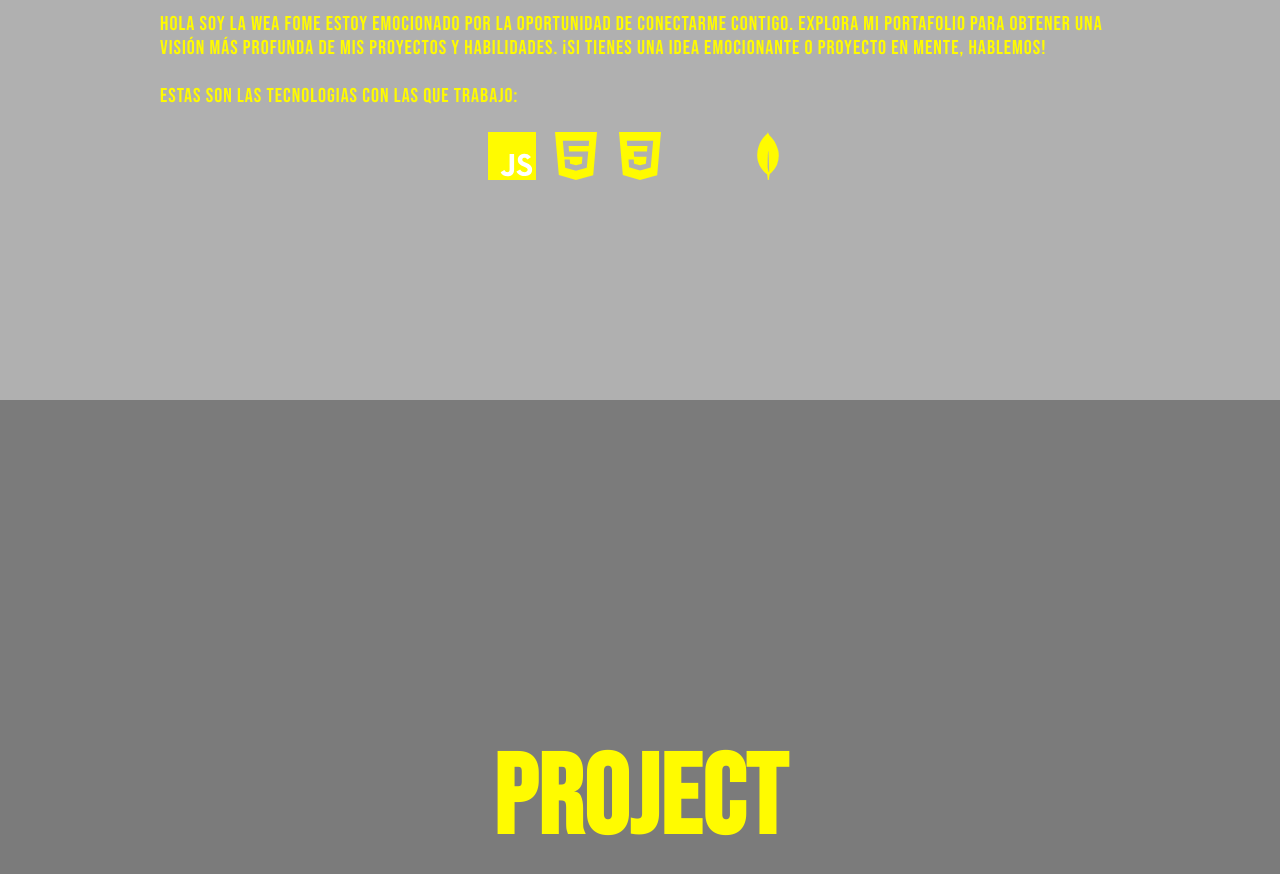
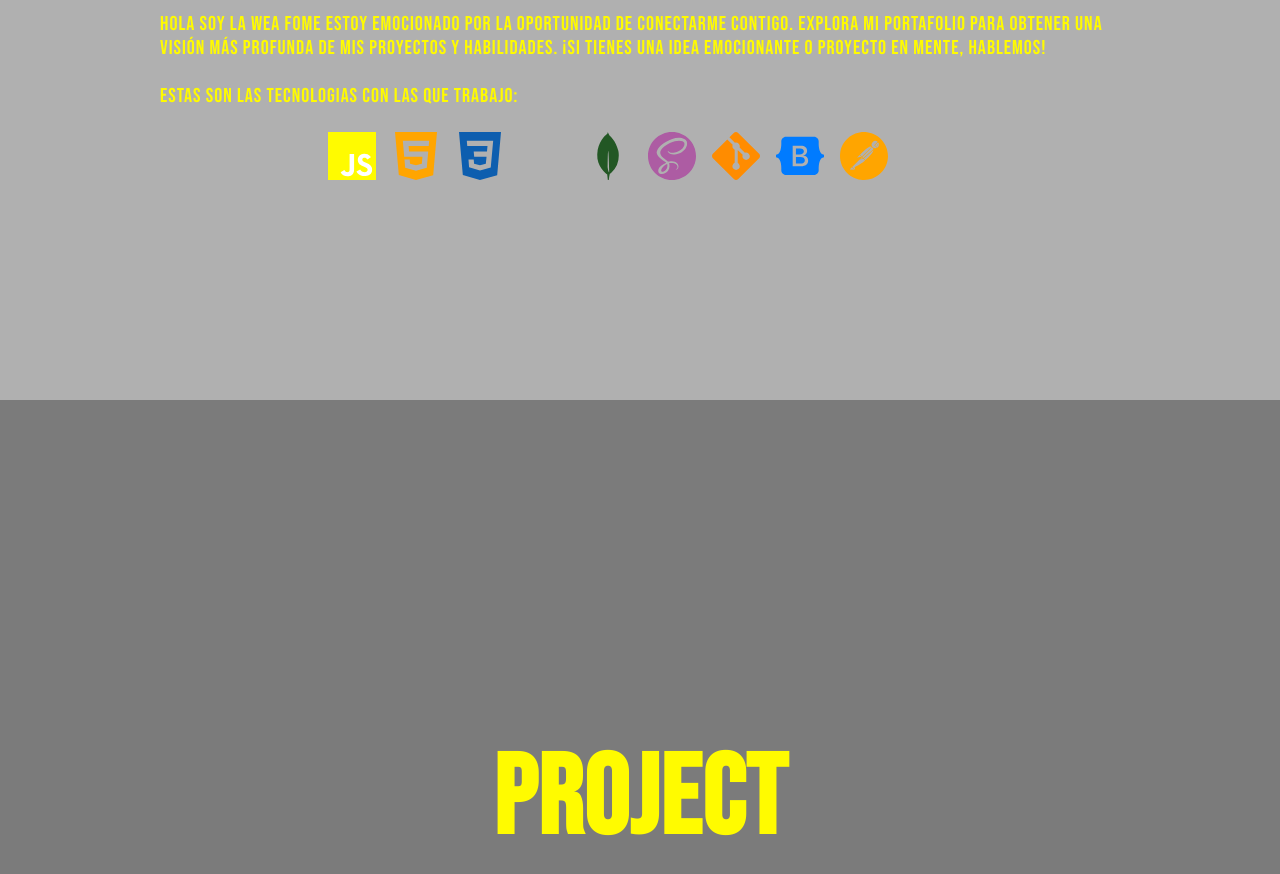
Before and after one commit to DarioCastel/portfolio, a React (Vite) app: page / in a window 1280 px wide. Shown: the part 1200-2074 px from the top of the page. Built offline with nearby package versions, Linux system fonts and the light colour scheme; some icons are missing.

Commit message:
iconFinal

```diff
--- a/src/components/About.jsx
+++ b/src/components/About.jsx
@@ -1,6 +1,6 @@
 import "../css/about.scss";
-import { SiJavascript, SiHtml5, SiCss3,SiMongodb } from "react-icons/si";
-import { FaReact } from "react-icons/fa6";
+import { SiJavascript, SiHtml5, SiCss3,SiMongodb,SiSass,SiGit,SiBootstrap,SiPostman } from "react-icons/si";
+import { FaReact,FaNodeJs } from "react-icons/fa6";
 
 
 const About = () => {
@@ -22,6 +22,12 @@ const About = () => {
           <SiCss3 className="tecnoIcon"/>
           <FaReact className="tecnoIcon"/>
           <SiMongodb className="tecnoIcon"/>
+          <SiSass className="tecnoIcon"/>
+          <SiGit className="tecnoIcon"/>
+          <SiBootstrap className="tecnoIcon"/>
+          <SiPostman className="tecnoIcon"/>
+          <FaNodeJs className="tecnoIcon"/>
+
         </div>
       </div>
     </>
--- a/src/css/about.scss
+++ b/src/css/about.scss
@@ -35,3 +35,31 @@
 .tecnoIcon:nth-child(1){
     background-color: white;
 }
+.tecnoIcon:nth-child(2){
+    color: rgb(255, 165, 0)
+}
+.tecnoIcon:nth-child(3){
+    color: rgb(13, 94, 175)
+}
+
+.tecnoIcon:nth-child(4){
+    color: #61DAFB;
+}
+.tecnoIcon:nth-child(5){
+    color: rgb(34, 87, 36);
+}
+.tecnoIcon:nth-child(6){
+    color: rgb(173, 92, 163);
+}
+.tecnoIcon:nth-child(7){
+    color: rgb(255, 140, 0);
+}
+.tecnoIcon:nth-child(8){
+    color: rgb(0, 123, 255);
+}
+.tecnoIcon:nth-child(9){
+    color:  rgb(255, 165, 0);
+}
+.tecnoIcon:nth-child(10){
+    color: rgb(57, 114, 58);
+}
```
